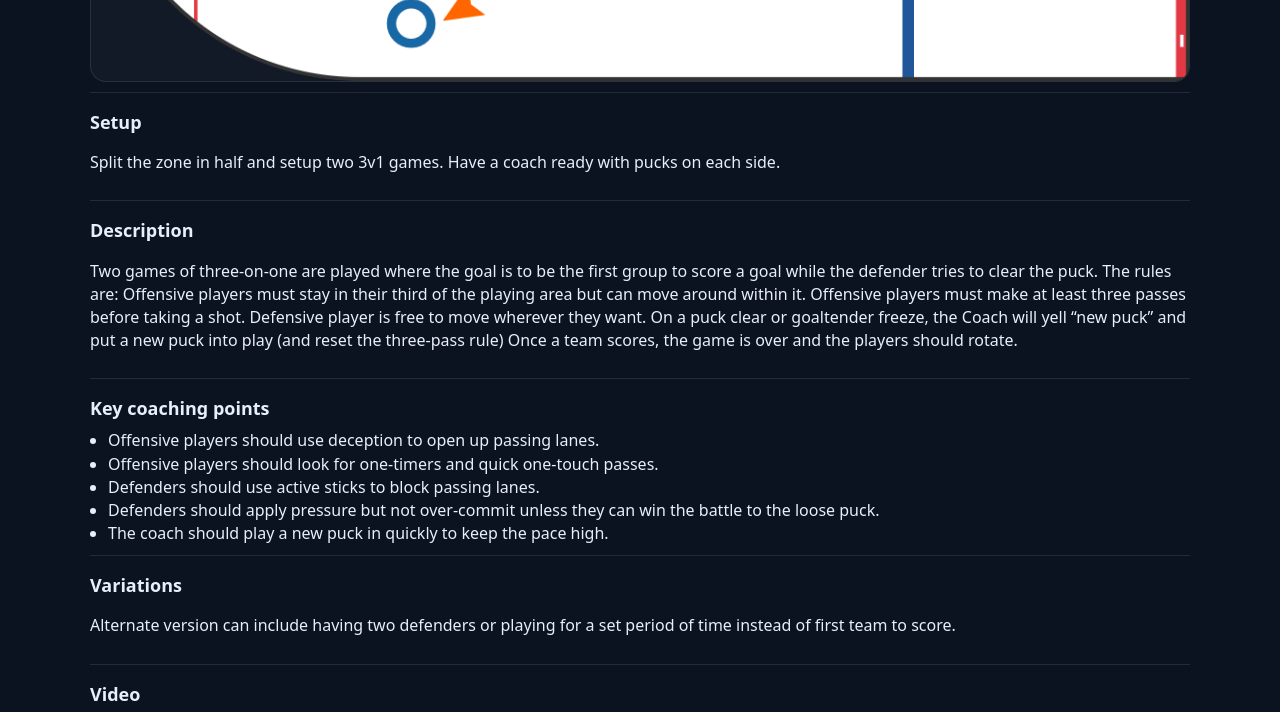
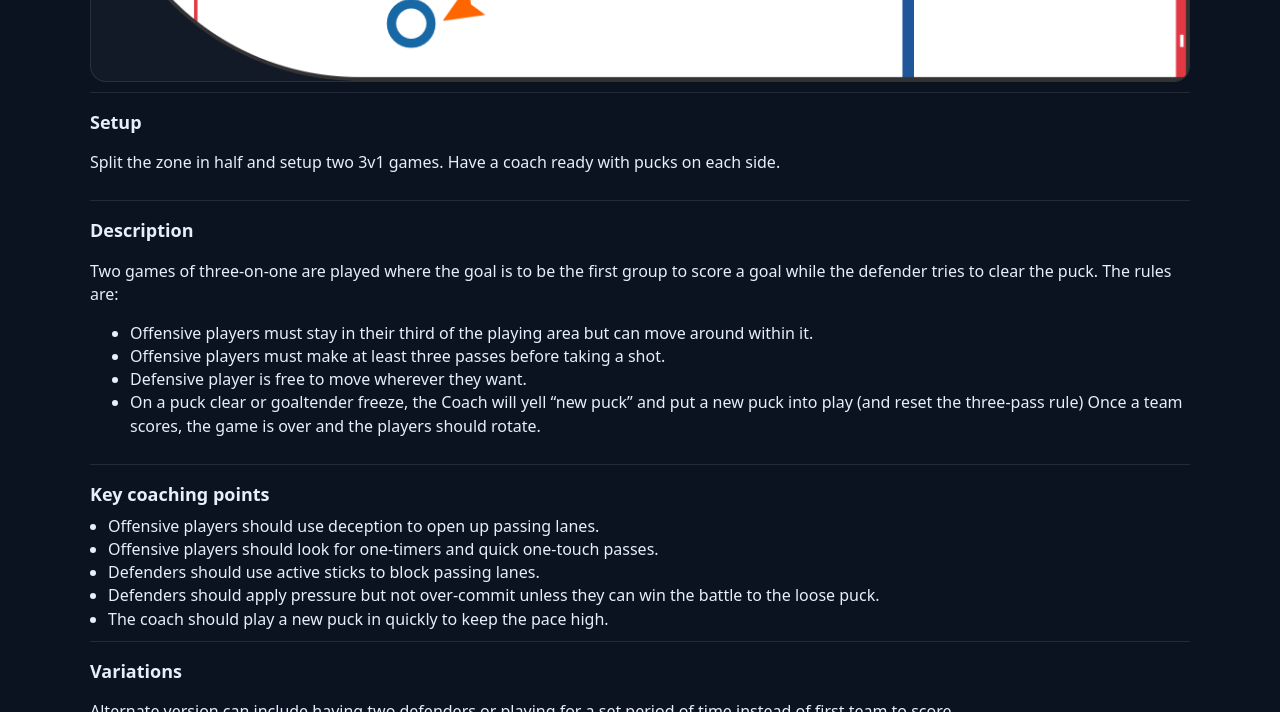
Before and after one commit to noflamingos/noflamingos.github.io, a Jekyll site: the page built from _drills/double-3v1-race-to-score.md, in a window 1280 px wide and 900 px high, scrolled down 1307 px, cut to the strip 0-712 px from the top of the window. Built offline with Jekyll 4.4.1, drawn with Linux system fonts in a browser that asks for light colours.

```diff
--- a/_drills/double-3v1-race-to-score.md
+++ b/_drills/double-3v1-race-to-score.md
@@ -8,10 +8,10 @@ setup: |
   Split the zone in half and setup two 3v1 games. Have a coach ready with pucks on each side.
 full_description: |
   Two games of three-on-one are played where the goal is to be the first group to score a goal while the defender tries to clear the puck. The rules are:
-  Offensive players must stay in their third of the playing area but can move around within it.
-  Offensive players must make at least three passes before taking a shot.
-  Defensive player is free to move wherever they want.
-  On a puck clear or goaltender freeze, the Coach will yell “new puck” and put a new puck into play (and reset the three-pass rule)
+  - Offensive players must stay in their third of the playing area but can move around within it.
+  - Offensive players must make at least three passes before taking a shot.
+  - Defensive player is free to move wherever they want.
+  - On a puck clear or goaltender freeze, the Coach will yell “new puck” and put a new puck into play (and reset the three-pass rule)
   Once a team scores, the game is over and the players should rotate.
 coaching_points:
 - Offensive players should use deception to open up passing lanes.
```
